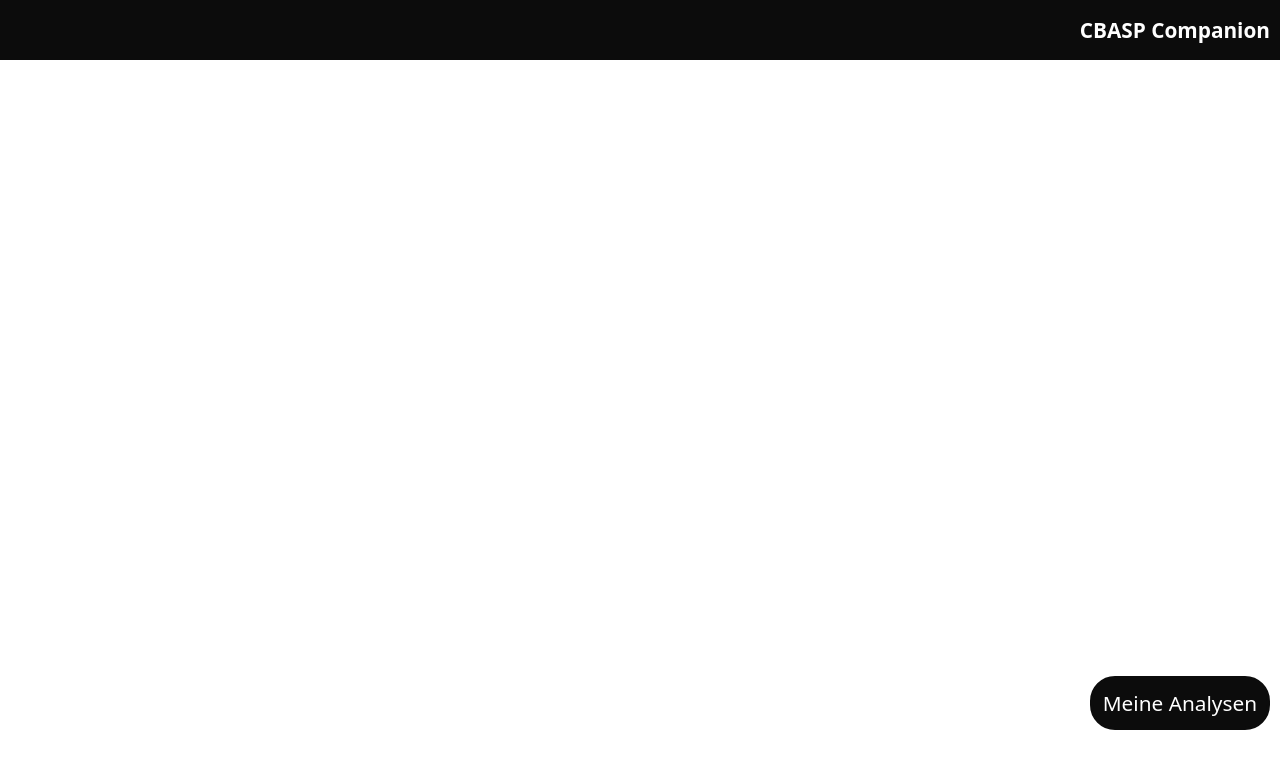
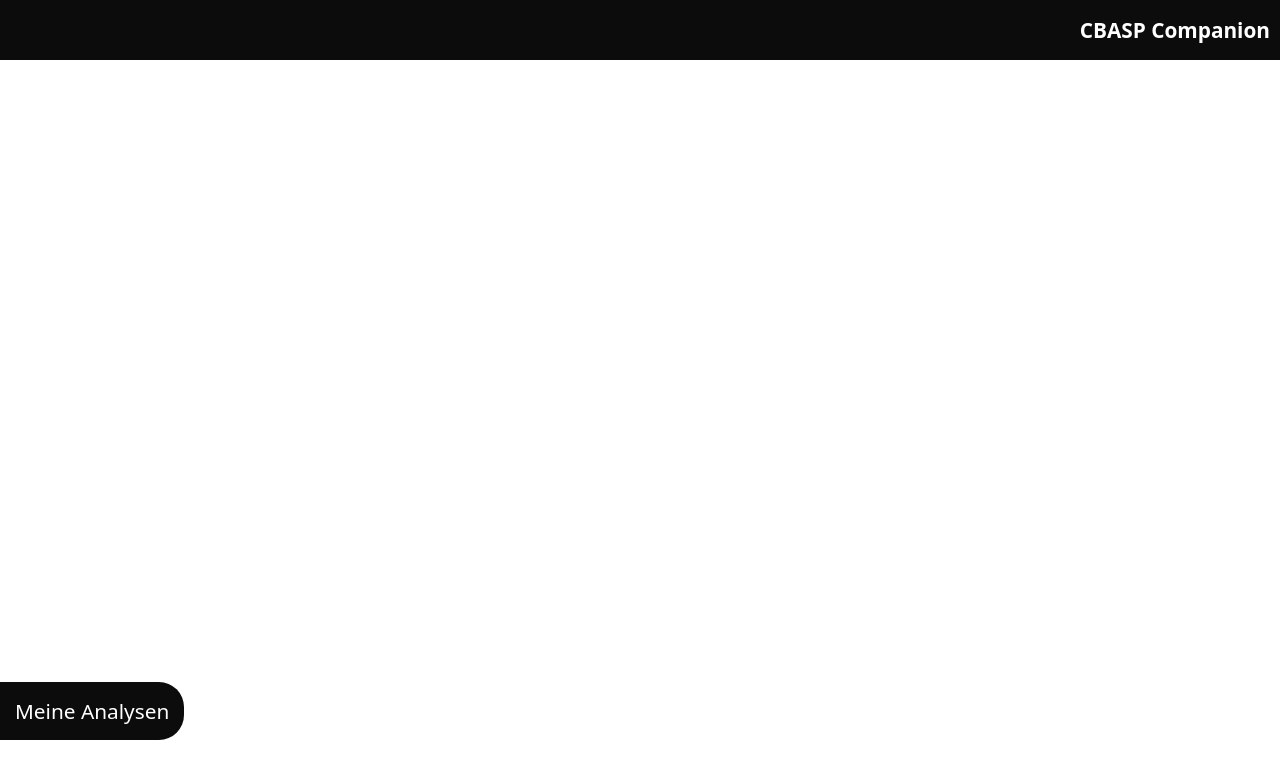
Before and after one commit to vaupunkt/cbaspCompanion, a Next.js app: page / in a window 1280 px wide. Shown: the top 778 px of the page. Built offline with nearby package versions, Linux system fonts and the light colour scheme.

Commit message:
changed styling

```diff
--- a/components/NavigationContainer/NavigationContainer.style.js
+++ b/components/NavigationContainer/NavigationContainer.style.js
@@ -1,12 +1,11 @@
 import { styled } from "styled-components";
 
 export const StyledNavigationContainer = styled.div`
-  position: absolute;
+  position: fixed;
   display: flex;
   flex-direction: column;
+  gap: 20px;
 
-  ${(props) => (props.right ? "right: 0px" : "")};
-  ${(props) => (props.left ? "left: 0px" : "")};
-  ${(props) => (props.top ? "top: 60px" : "")};
+  ${(props) => (props.top ? "top: 80px" : "")};
   ${(props) => (props.bottom ? "bottom: 60px" : "")};
 `;
--- a/components/NavigationContainer/index.js
+++ b/components/NavigationContainer/index.js
@@ -8,12 +8,7 @@ export default function NavigationContainer({
   children,
 }) {
   return (
-    <StyledNavigationContainer
-      top={top}
-      left={left}
-      right={right}
-      bottom={bottom}
-    >
+    <StyledNavigationContainer top={top} bottom={bottom}>
       {children}
     </StyledNavigationContainer>
   );
--- a/components/NavigationLink/NavigationLink.style.js
+++ b/components/NavigationLink/NavigationLink.style.js
@@ -2,16 +2,15 @@ import { styled } from "styled-components";
 import Link from "next/link";
 
 export const StyledNavigationLink = styled(Link)`
-  border: solid;
   border-color: var(--mainDarkColor);
-  padding: 10px;
-  margin: 10px;
-  border-radius: 25px;
+  padding: 15px 15px 15px 15px;
+  border-top-right-radius: 25px;
+  border-bottom-right-radius: 25px;
   color: var(--mainLightColor);
   background-color: var(--mainDarkColor);
   text-decoration: none;
   font-size: 1.3em;
-  align-self: flex-end;
+  align-self: flex-start;
 
   &:hover {
     background-color: color-mix(
--- a/components/NavigationLink/index.js
+++ b/components/NavigationLink/index.js
@@ -1,4 +1,3 @@
-import NavigationContainer from "../NavigationContainer";
 import { StyledNavigationLink } from "./NavigationLink.style";
 
 export default function NavigationLink({ href, children }) {
--- a/pages/index.js
+++ b/pages/index.js
@@ -6,7 +6,7 @@ export default function Home() {
   return (
     <>
       <Header title="CBASP Companion" />
-      <NavigationContainer bottom right>
+      <NavigationContainer bottom>
         <NavigationLink href="./myanalyses">Meine Analysen</NavigationLink>
       </NavigationContainer>
     </>
--- a/pages/myanalyses/index.js
+++ b/pages/myanalyses/index.js
@@ -12,7 +12,7 @@ export default function MyAnalysesPage() {
   return (
     <>
       <Header backButton title="Meine Situationsanalysen" />
-      <NavigationContainer bottom right>
+      <NavigationContainer top left>
         <NavigationLink href="./pastanalyses">
           Vergangenheitsanalysen
         </NavigationLink>
```
